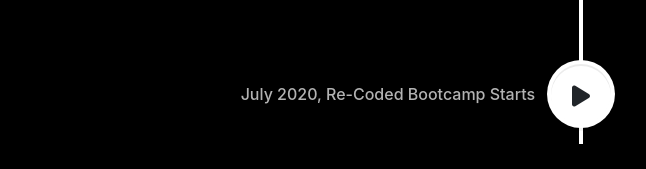
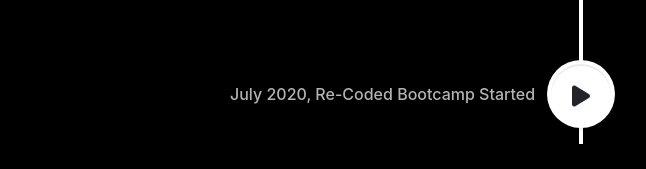
Before and after one commit to tmansuroglu/portfolio, a React (Create React App) app: page / in a window 1280 px wide. Shown: the part 5396-5565 px from the top of the page, without its empty margins (117-763 px from the left). Built offline with nearby package versions, Linux system fonts and the light colour scheme.

Commit message:
small adj

```diff
--- a/src/components/ContactForm/index.jsx
+++ b/src/components/ContactForm/index.jsx
@@ -69,7 +69,7 @@
                         <Form.Label for='message'>Message</Form.Label>
                         <Form.Control
                             name='message'
-                            placeholder='Type here..'
+                            placeholder='Type here...'
                             as='textarea'
                             rows={3}
                             ref={register({ required: true })}
--- a/src/components/Projects/index.jsx
+++ b/src/components/Projects/index.jsx
@@ -326,7 +326,7 @@
                     contentArrowStyle={{
                         borderRight: '7px solid  white',
                     }}
-                    date='July 2020, Re-Coded Bootcamp Starts'
+                    date='July 2020, Re-Coded Bootcamp Started'
                     iconStyle={{
                         background: 'white',
                     }}
```
Also changed, not shown: 1 other file (tests, documents, lock files or other folders).
